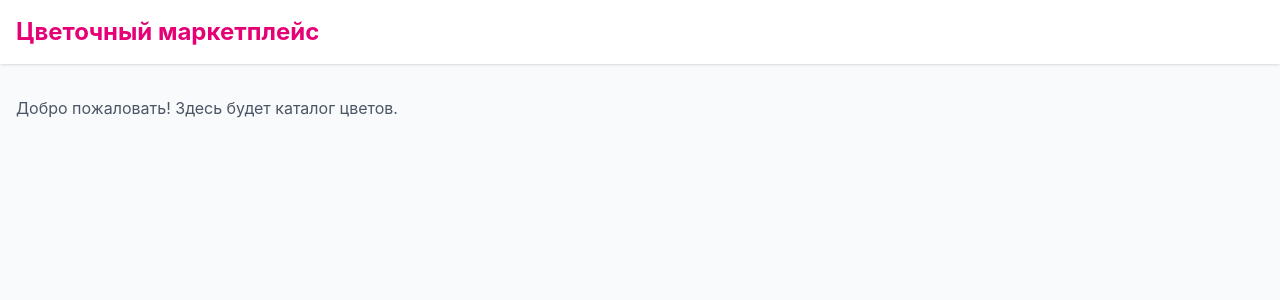
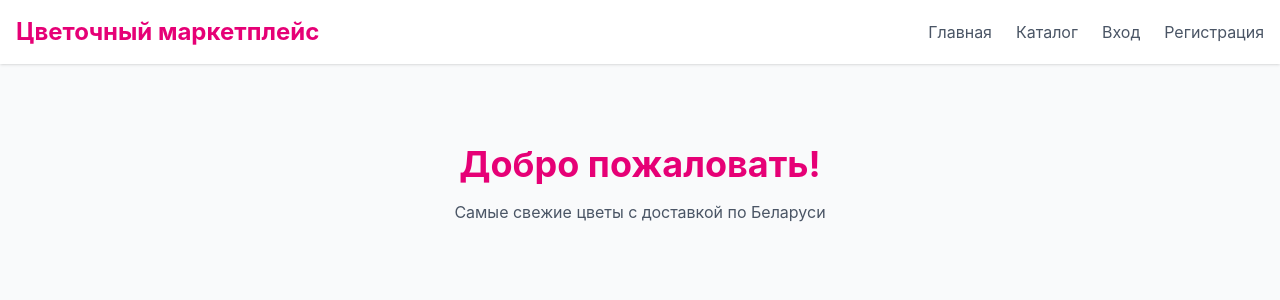
Before and after one commit to Mushka-pushka/flower-marketplace, a React (Vite) app in the folder frontend/: page / in a window 1280 px wide. Shown: the top 300 px of the page. Built offline with nearby package versions, Linux system fonts and the light colour scheme.

Commit message:
Frontend: add React Router with pages and navigation

```diff
--- a/frontend/src/App.tsx
+++ b/frontend/src/App.tsx
@@ -1,17 +1,40 @@
+import { BrowserRouter, Routes, Route, Link } from 'react-router-dom'
+import Home from './pages/Home'
+import Catalog from './pages/Catalog'
+import LoginPage from './pages/LoginPage'
+import RegisterPage from './pages/RegisterPage'
 import './index.css'
 
 function App() {
   return (
+    <BrowserRouter>
       <div className="min-h-screen bg-gray-50">
+        {/* Шапка с навигацией */}
         <header className="bg-white shadow">
-        <div className="max-w-7xl mx-auto px-4 py-4">
-          <h1 className="text-2xl font-bold text-pink-600">Цветочный маркетплейс</h1>
+          <div className="max-w-7xl mx-auto px-4 py-4 flex justify-between items-center">
+            <Link to="/" className="text-2xl font-bold text-pink-600">
+              Цветочный маркетплейс
+            </Link>
+            <nav className="flex gap-6">
+              <Link to="/" className="text-gray-600 hover:text-pink-600">Главная</Link>
+              <Link to="/catalog" className="text-gray-600 hover:text-pink-600">Каталог</Link>
+              <Link to="/login" className="text-gray-600 hover:text-pink-600">Вход</Link>
+              <Link to="/register" className="text-gray-600 hover:text-pink-600">Регистрация</Link>
+            </nav>
           </div>
         </header>
+
+        {/* Основной контент */}
         <main className="max-w-7xl mx-auto px-4 py-8">
-        <p className="text-gray-600">Добро пожаловать! Здесь будет каталог цветов.</p>
+          <Routes>
+            <Route path="/" element={<Home />} />
+            <Route path="/catalog" element={<Catalog />} />
+            <Route path="/login" element={<LoginPage />} />
+            <Route path="/register" element={<RegisterPage />} />
+          </Routes>
         </main>
       </div>
+    </BrowserRouter>
   )
 }
 
--- /dev/null
+++ b/frontend/src/pages/Catalog.tsx
@@ -0,0 +1,10 @@
+const Catalog = () => {
+  return (
+    <div>
+      <h1 className="text-3xl font-bold mb-6">Каталог цветов</h1>
+      <p className="text-gray-600">Здесь будет список товаров...</p>
+    </div>
+  )
+}
+
+export default Catalog
--- /dev/null
+++ b/frontend/src/pages/Home.tsx
@@ -0,0 +1,10 @@
+const Home = () => {
+  return (
+    <div className="text-center py-12">
+      <h1 className="text-4xl font-bold text-pink-600 mb-4">Добро пожаловать!</h1>
+      <p className="text-gray-600">Самые свежие цветы с доставкой по Беларуси</p>
+    </div>
+  )
+}
+
+export default Home
--- /dev/null
+++ b/frontend/src/pages/LoginPage.tsx
@@ -0,0 +1,10 @@
+const LoginPage = () => {
+  return (
+    <div className="max-w-md mx-auto mt-12 p-6 bg-white rounded-lg shadow">
+      <h2 className="text-2xl font-bold text-center mb-6">Вход</h2>
+      <p className="text-gray-600 text-center">Страница входа</p>
+    </div>
+  )
+}
+
+export default LoginPage
--- /dev/null
+++ b/frontend/src/pages/RegisterPage.tsx
@@ -0,0 +1,10 @@
+const RegisterPage = () => {
+  return (
+    <div className="max-w-md mx-auto mt-12 p-6 bg-white rounded-lg shadow">
+      <h2 className="text-2xl font-bold text-center mb-6">Регистрация</h2>
+      <p className="text-gray-600 text-center">Страница регистрации</p>
+    </div>
+  )
+}
+
+export default RegisterPage
```
Also changed, not shown: frontend/src/pages/AdminDashboard.tsx (added), frontend/src/pages/CartPage.tsx (added), frontend/src/pages/CheckoutPage.tsx (added), frontend/src/pages/OrdersPage.tsx (added), frontend/src/pages/ProductPage.tsx (added), frontend/src/pages/ProfilePage.tsx (added), frontend/src/pages/SellerDashboard.tsx (added). Lines whose indentation alone changed are shown as unchanged.
